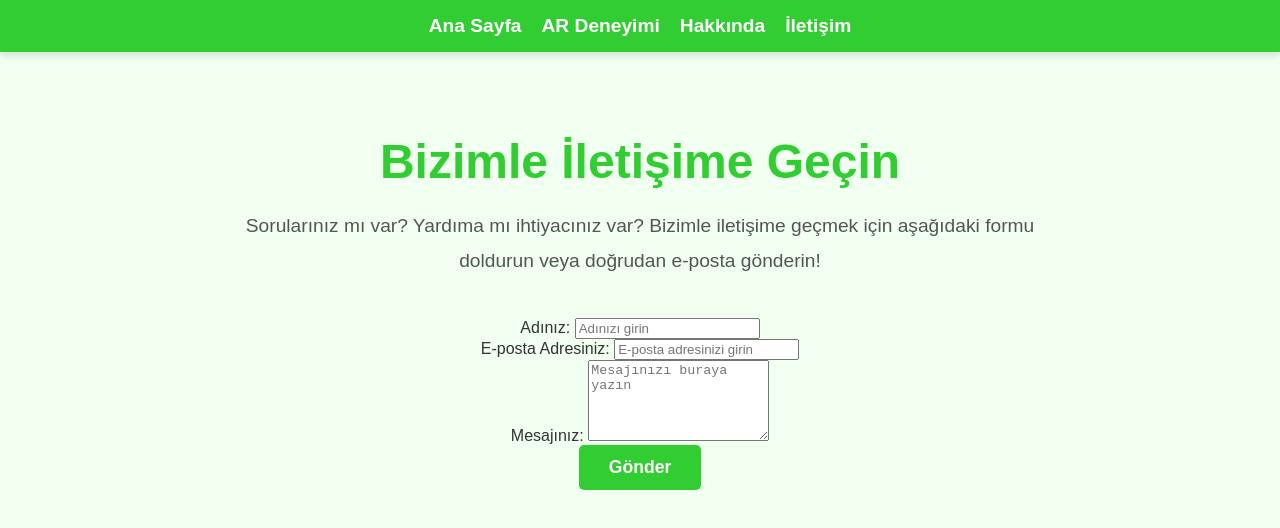
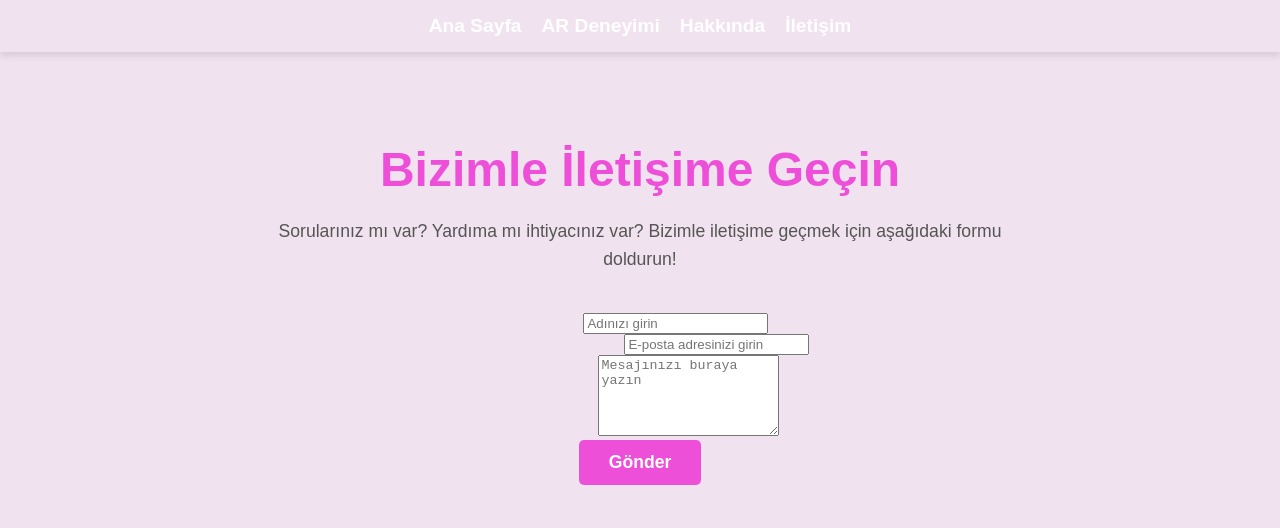
Before and after one commit to elifbeyzasaglam/YMH459-GUNCEL-KONULAR, a plain HTML site: page AR-PROJE/iletisim.html in a window 1280 px wide. Drawn offline with Linux system fonts and the light colour scheme.

Commit message:
second commit

```diff
--- a/AR-PROJE/iletisim.html
+++ b/AR-PROJE/iletisim.html
@@ -5,6 +5,7 @@
     <meta name="viewport" content="width=device-width, initial-scale=1.0">
     <title>İletişim</title>
     <link rel="stylesheet" href="style.css">
+    <link rel="stylesheet" href="https://cdnjs.cloudflare.com/ajax/libs/font-awesome/6.0.0-beta3/css/all.min.css">
 </head>
 <body>
     <nav>
@@ -12,29 +13,29 @@
             <li><a href="index.html">Ana Sayfa</a></li>
             <li><a href="ar.html">AR Deneyimi</a></li>
             <li><a href="hakkimizda.html">Hakkında</a></li>
-            <li><a href="iletisim.html">İletişim</a></li>
+            <li><a href="iletisim.html" class="active">İletişim</a></li>
         </ul>
     </nav>
     <main>
+        <section class="contact-container">
             <h1>Bizimle İletişime Geçin</h1>
-        <p>
-            Sorularınız mı var? Yardıma mı ihtiyacınız var? Bizimle iletişime geçmek için aşağıdaki formu doldurun veya doğrudan e-posta gönderin!
-        </p>
+            <p>Sorularınız mı var? Yardıma mı ihtiyacınız var? Bizimle iletişime geçmek için aşağıdaki formu doldurun!</p>
             <form action="mailto:ornek@ornek.com" method="POST" enctype="text/plain">
                 <div class="form-group">
-                <label for="name">Adınız:</label>
+                    <label for="name"><i class="fas fa-user"></i> Adınız:</label>
                     <input type="text" id="name" name="name" placeholder="Adınızı girin" required>
                 </div>
                 <div class="form-group">
-                <label for="email">E-posta Adresiniz:</label>
+                    <label for="email"><i class="fas fa-envelope"></i> E-posta Adresiniz:</label>
                     <input type="email" id="email" name="email" placeholder="E-posta adresinizi girin" required>
                 </div>
                 <div class="form-group">
-                <label for="message">Mesajınız:</label>
+                    <label for="message"><i class="fas fa-comment-dots"></i> Mesajınız:</label>
                     <textarea id="message" name="message" rows="5" placeholder="Mesajınızı buraya yazın" required></textarea>
                 </div>
-            <button type="submit">Gönder</button>
+                <button type="submit" class="submit-btn">Gönder</button>
             </form>
+        </section>
     </main>
 </body>
 </html>
--- a/AR-PROJE/style.css
+++ b/AR-PROJE/style.css
@@ -3,13 +3,13 @@ body {
     font-family: 'Arial', sans-serif;
     margin: 0;
     padding: 0;
-    color: #333;
-    background-color: #F0FFF0; /* Açık yeşil */
+    color: #f1e2ef;
+    background-color: #f1e2ef;
 }
 
 /* Navigasyon */
 nav {
-    background-color: #32CD32; /* Yeşil */
+    background-color:#f1e2ef; /* Yeşil */
     padding: 15px 0;
     text-align: center;
     position: sticky;
@@ -51,7 +51,7 @@ main h1 {
     font-size: 3em;
     font-weight: bold;
     margin-bottom: 20px;
-    color: #32CD32; /* Yeşil */
+    color: #ee4fd9; /* Yeşil */
 }
 
 main p {
@@ -66,7 +66,7 @@ main p {
 
 section h2 {
     font-size: 2.5em;
-    color: #32CD32;
+    color: #ee4fd9;
     margin-bottom: 20px;
     text-align: center;
 }
@@ -83,7 +83,7 @@ section p {
 
 /* Butonlar İçin Düzenleme */
 button {
-    background-color: #32CD32; /* Yeşil */
+    background-color: #ee4fd9; /* Yeşil */
     color: white;
     font-size: 1.1em;
     font-weight: bold;
@@ -95,7 +95,7 @@ button {
 }
 
 button:hover {
-    background-color: #28a745; /* Koyu Yeşil */
+    background-color: #ee4fd9; /* Koyu Yeşil */
     transform: translateY(-3px); /* Hover efekti */
 }
 
@@ -142,7 +142,7 @@ button:focus {
 footer {
     text-align: center;
     padding: 10px;
-    background-color: #32CD32; /* Yeşil */
+    background-color: #ee4fd9; /* Yeşil */
     color: white;
     position: relative;
     bottom: 0;
```
Also changed, not shown: AR-PROJE/ar.html (+19 -4 lines), AR-PROJE/hakkimizda.html (+2 -0 lines), AR-PROJE/index.html (+1 -1 lines), AR-PROJE/sekilGeo.jpg (added). Lines whose indentation alone changed are shown as unchanged.
